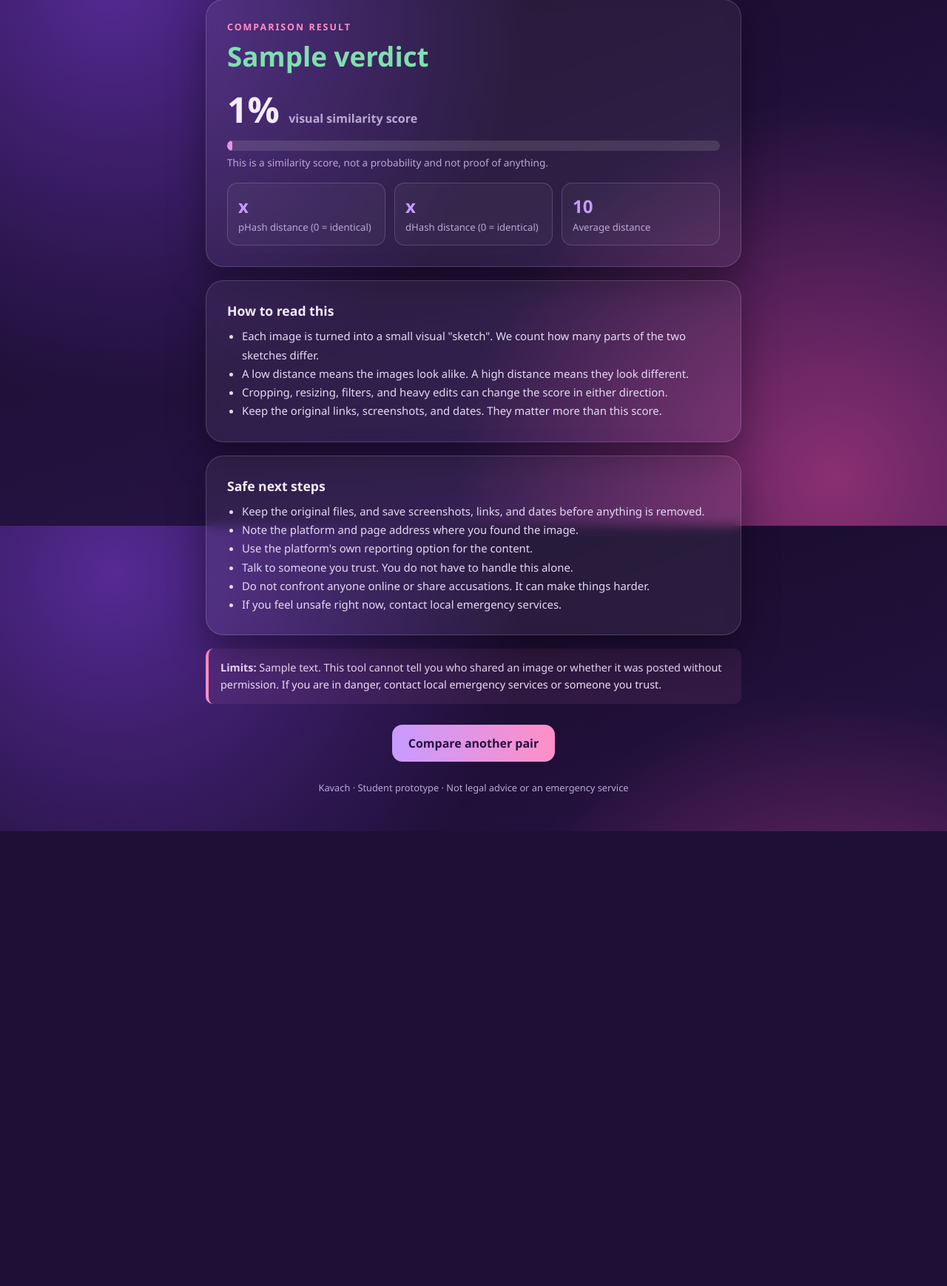
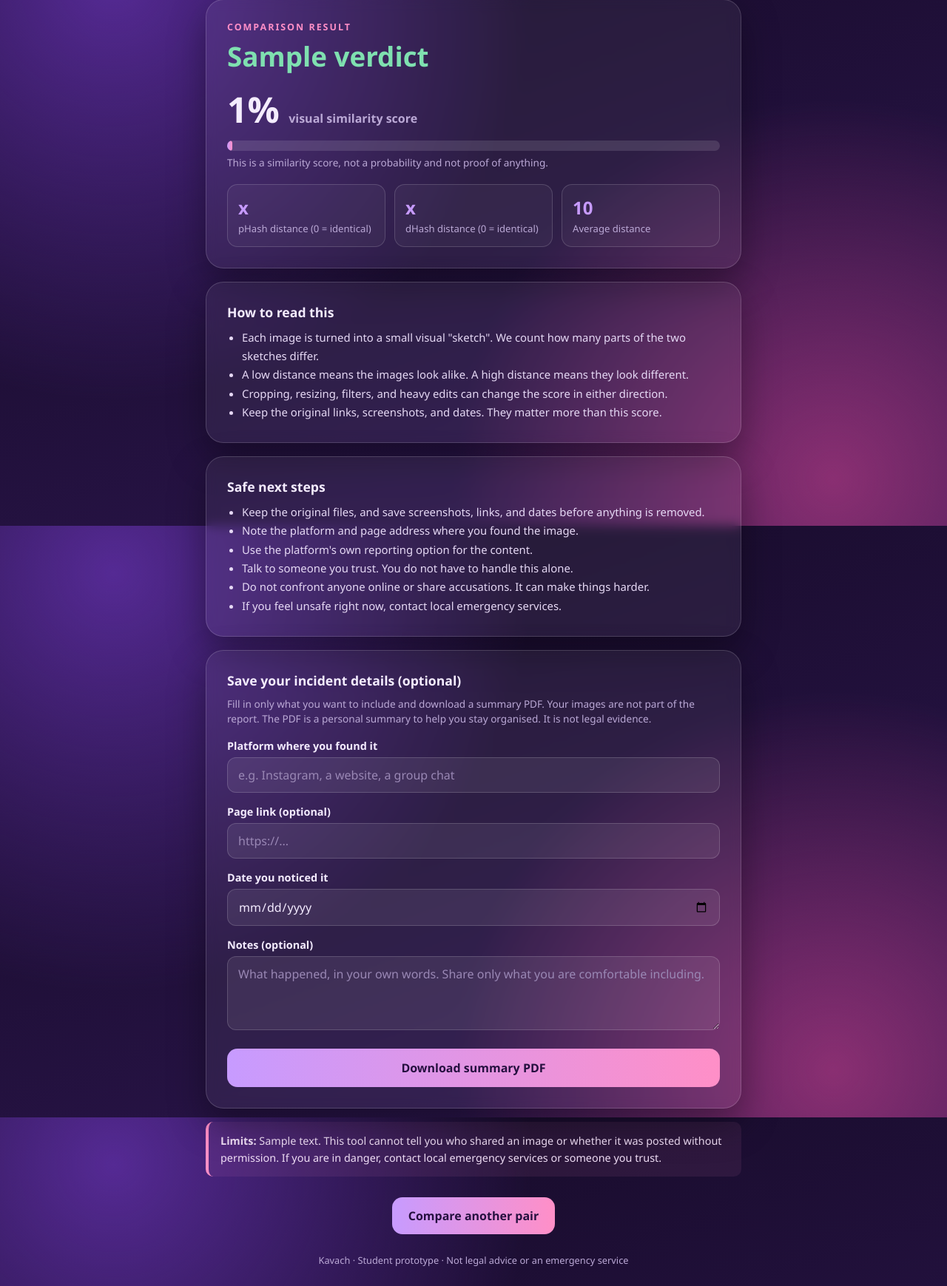
Before and after one commit to Drishyarao/kavach, a Flask app: template templates/result.html in a window 1280 px wide. Shown: the part 89-1828 px from the top of the page at 74% size. Before the commit the page ends 1213 px from the top, so only its background shows below. Run offline with Flask 3, Linux system fonts and the light colour scheme; the template is opened without the code that fills it: most values are stand-ins (such as "Sample title", 1, 10 or a date in 2020).

Commit message:
Add incident details form to result page

```diff
--- a/templates/result.html
+++ b/templates/result.html
@@ -22,7 +22,7 @@ h1{font-size:clamp(1.6rem,4.5vw,2.3rem);line-height:1.15;margin:10px 0 6px}
 .score small{font-size:1rem;font-weight:600;color:var(--muted)}
 .bar{height:14px;border-radius:999px;background:rgba(255,255,255,.12);overflow:hidden;margin:10px 0 6px}
 .bar span{display:block;height:100%;border-radius:999px;background:linear-gradient(90deg,var(--accent),var(--accent2))}
-.hint{color:var(--muted);font-size:.85rem;margin:0}
+.hint{color:var(--muted);font-size:.85rem;margin:0 0 6px;line-height:1.5}
 .grid{display:grid;grid-template-columns:repeat(3,1fr);gap:12px;margin-top:18px}
 .cell{border:1px solid var(--line);border-radius:14px;padding:14px;background:rgba(255,255,255,.04)}
 .cell b{display:block;font-size:1.5rem;color:var(--accent)}
@@ -32,6 +32,13 @@ ul{margin:0;padding-left:20px;color:#e6d9f5;line-height:1.7;font-size:.93rem}
 .limits{border-left:4px solid var(--accent2);background:rgba(255,143,199,.08);border-radius:10px;padding:14px 16px;font-size:.9rem;line-height:1.6;color:#f1dff7}
 .err{border-left:4px solid #ff6b8a;background:rgba(255,107,138,.1);border-radius:10px;padding:16px;line-height:1.6}
 .btn{display:inline-block;margin-top:6px;padding:14px 22px;border-radius:14px;font-weight:800;text-decoration:none;color:#25103f;background:linear-gradient(90deg,var(--accent),var(--accent2))}
+form label{display:block;font-weight:700;font-size:.9rem;margin:16px 0 6px}
+form input,form textarea{width:100%;padding:12px 14px;border-radius:12px;border:1px solid var(--line);background:rgba(255,255,255,.08);color:var(--text);font:inherit}
+form input::placeholder,form textarea::placeholder{color:#9a88b5}
+form input:focus,form textarea:focus{outline:3px solid rgba(199,155,255,.5);outline-offset:2px}
+form textarea{resize:vertical;min-height:100px}
+.btn-submit{margin-top:20px;width:100%;padding:15px;border:0;border-radius:14px;font:inherit;font-weight:800;font-size:1rem;color:#25103f;cursor:pointer;background:linear-gradient(90deg,var(--accent),var(--accent2))}
+.btn-submit:hover{box-shadow:0 10px 24px rgba(199,155,255,.35)}
 footer{text-align:center;color:var(--muted);font-size:.8rem;margin-top:26px}
 @media(max-width:620px){.grid{grid-template-columns:1fr}}
 </style>
@@ -98,6 +105,32 @@ footer{text-align:center;color:var(--muted);font-size:.8rem;margin-top:26px}
     </ul>
   </section>
 
+  <section class="panel">
+    <h2>Save your incident details (optional)</h2>
+    <p class="hint">Fill in only what you want to include and download a summary PDF. Your images are not part of the report. The PDF is a personal summary to help you stay organised. It is not legal evidence.</p>
+    <form action="/report" method="post" id="reportForm">
+      <input type="hidden" name="verdict" value="{{ result.verdict }}">
+      <input type="hidden" name="similarity_percent" value="{{ result.similarity_percent }}">
+      <input type="hidden" name="phash_distance" value="{{ result.phash_distance }}">
+      <input type="hidden" name="dhash_distance" value="{{ result.dhash_distance }}">
+      <input type="hidden" name="average_distance" value="{{ result.average_distance }}">
+
+      <label for="platform">Platform where you found it</label>
+      <input type="text" id="platform" name="platform" maxlength="80" placeholder="e.g. Instagram, a website, a group chat">
+
+      <label for="source_url">Page link (optional)</label>
+      <input type="url" id="source_url" name="source_url" maxlength="500" placeholder="https://...">
+
+      <label for="noticed_date">Date you noticed it</label>
+      <input type="date" id="noticed_date" name="noticed_date">
+
+      <label for="notes">Notes (optional)</label>
+      <textarea id="notes" name="notes" maxlength="1000" placeholder="What happened, in your own words. Share only what you are comfortable including."></textarea>
+
+      <button type="submit" class="btn-submit">Download summary PDF</button>
+    </form>
+  </section>
+
   <p class="limits"><strong>Limits:</strong> {{ result.note }} This tool cannot tell you who shared an image or whether it was posted without permission. If you are in danger, contact local emergency services or someone you trust.</p>
 
   <p style="text-align:center;margin-top:22px"><a class="btn" href="/">Compare another pair</a></p>
@@ -105,5 +138,16 @@ footer{text-align:center;color:var(--muted);font-size:.8rem;margin-top:26px}
 
   <footer>Kavach · Student prototype · Not legal advice or an emergency service</footer>
 </div>
+<script>
+(function () {
+  var d = document.getElementById("noticed_date");
+  if (d) {
+    var t = new Date();
+    var m = String(t.getMonth() + 1).padStart(2, "0");
+    var day = String(t.getDate()).padStart(2, "0");
+    d.max = t.getFullYear() + "-" + m + "-" + day;
+  }
+})();
+</script>
 </body>
 </html>
```
